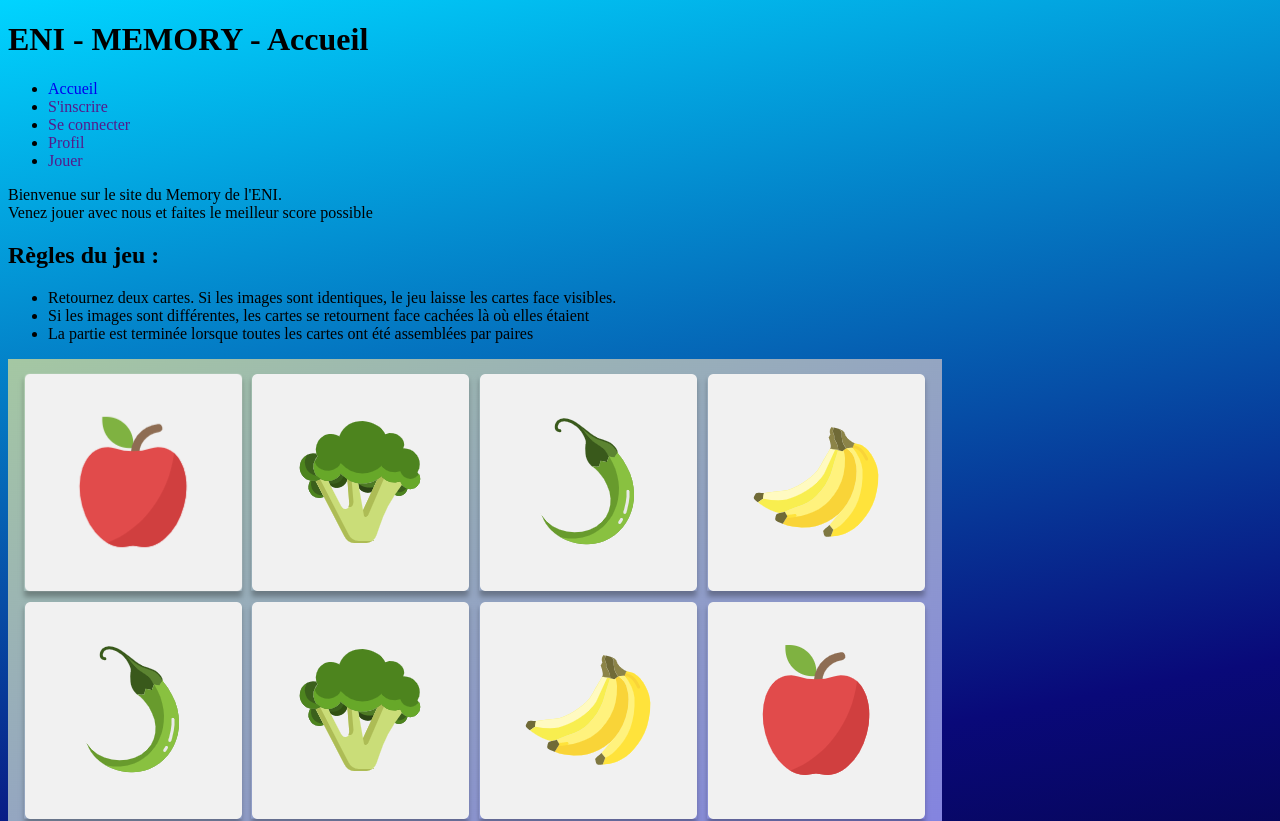
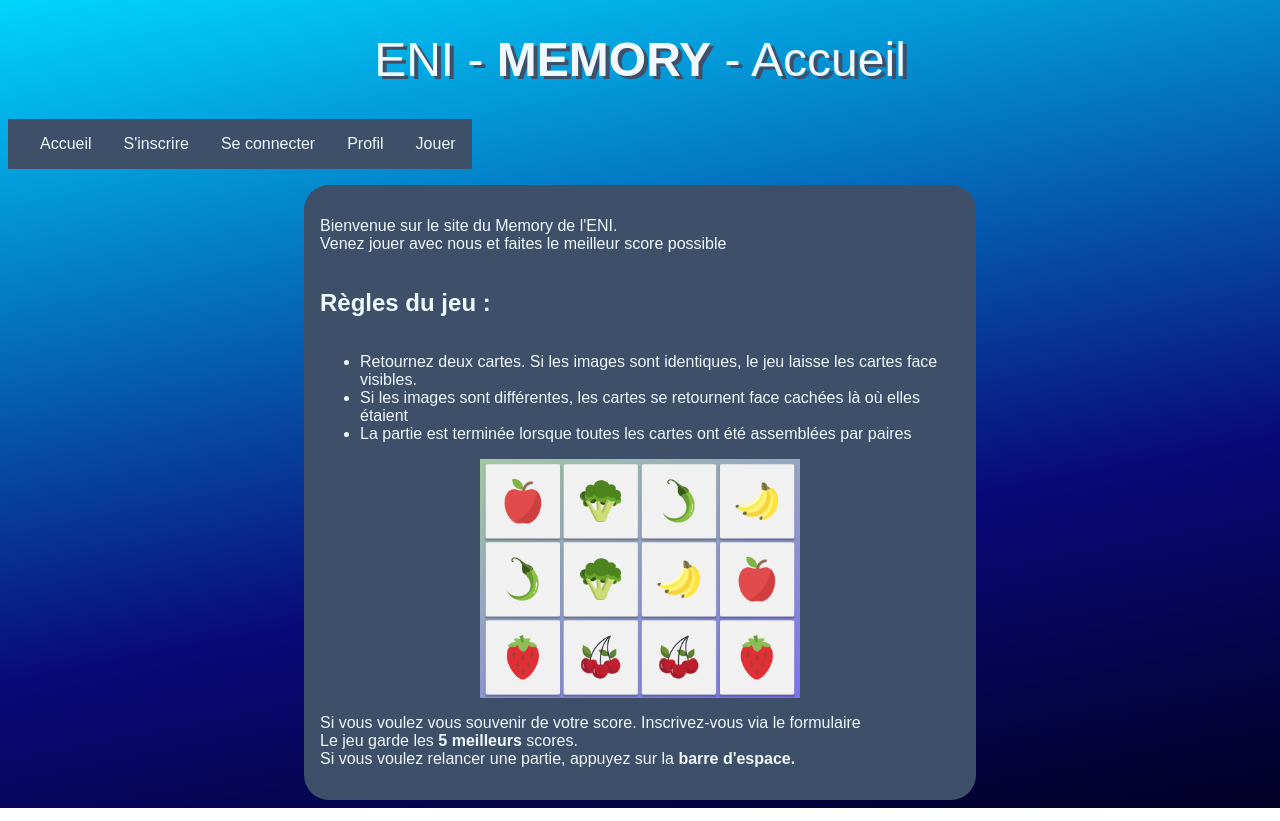
Before and after one commit to Turbo-Teflon/ENI_memory-game, a plain HTML site: page index.html in a window 1280 px wide. Shown: the top 821 px of the page. Drawn offline with Linux system fonts and the light colour scheme.

Commit message:
add basic grafic chart to the project

```diff
--- a/index.html
+++ b/index.html
@@ -8,9 +8,10 @@
 </head>
 <body>
     <header>
-        <h1>ENI - MEMORY - Accueil</h1>
+        <h1>ENI - <strong>MEMORY</strong> - Accueil</h1>
+        <div class="menu">
             <nav>
-            <ul>
+                <ul class="menu">
                     <li><a href="#">Accueil</a></li>
                     <li><a href="">S'inscrire</a></li>
                     <li><a href="">Se connecter</a></li>
@@ -18,6 +19,8 @@
                     <li><a href="">Jouer</a></li>
                 </ul>
             </nav>
+
+        </div>
     </header>
     <main>
         <div class="box">
--- a/style/style.css
+++ b/style/style.css
@@ -1,7 +1,50 @@
 body{
+    font-family: Arial, Helvetica, sans-serif;
     background: #020024;
-        background: linear-gradient(349deg, rgba(2, 0, 36, 1) 0%, rgba(9, 9, 121, 1) 35%, rgba(0, 212, 255, 1) 100%);
+    background: linear-gradient(349deg, rgba(2, 0, 36, 1) 0%, rgba(9, 9, 121, 1) 35%, rgba(0, 212, 255, 1) 100%);
+    color: aliceblue;
+}
+h1{
+    text-shadow: 4px 3px 0 rgb(61, 79, 105);
+    text-align: center;
+    font-weight: normal;
+    font-size: 3rem;
+}
+div.menu{
+    background-color: rgb(61, 79, 105);
+    width:fit-content;
 }
 nav a{
+    color: aliceblue;
     text-decoration: none;
 }
+
+.menu ul {
+    display: flex;
+    flex-direction: row;
+    justify-content: space-evenly;
+    list-style: none;
+    padding-left: 1rem;
+}
+.menu li{
+    padding: 1rem;
+}
+main{
+    display: flex;
+    flex-direction: column;
+    align-items: center;
+}
+.box{
+    display: flex;
+    flex-direction: column;
+    background-color: rgb(61, 79, 105);
+    width: 40rem;
+    border-radius: 25px;
+    padding: 1rem;
+
+}
+
+.box img{
+    align-self: center;
+    width: 50%;
+}
```
Lines whose indentation alone changed are shown as unchanged.
